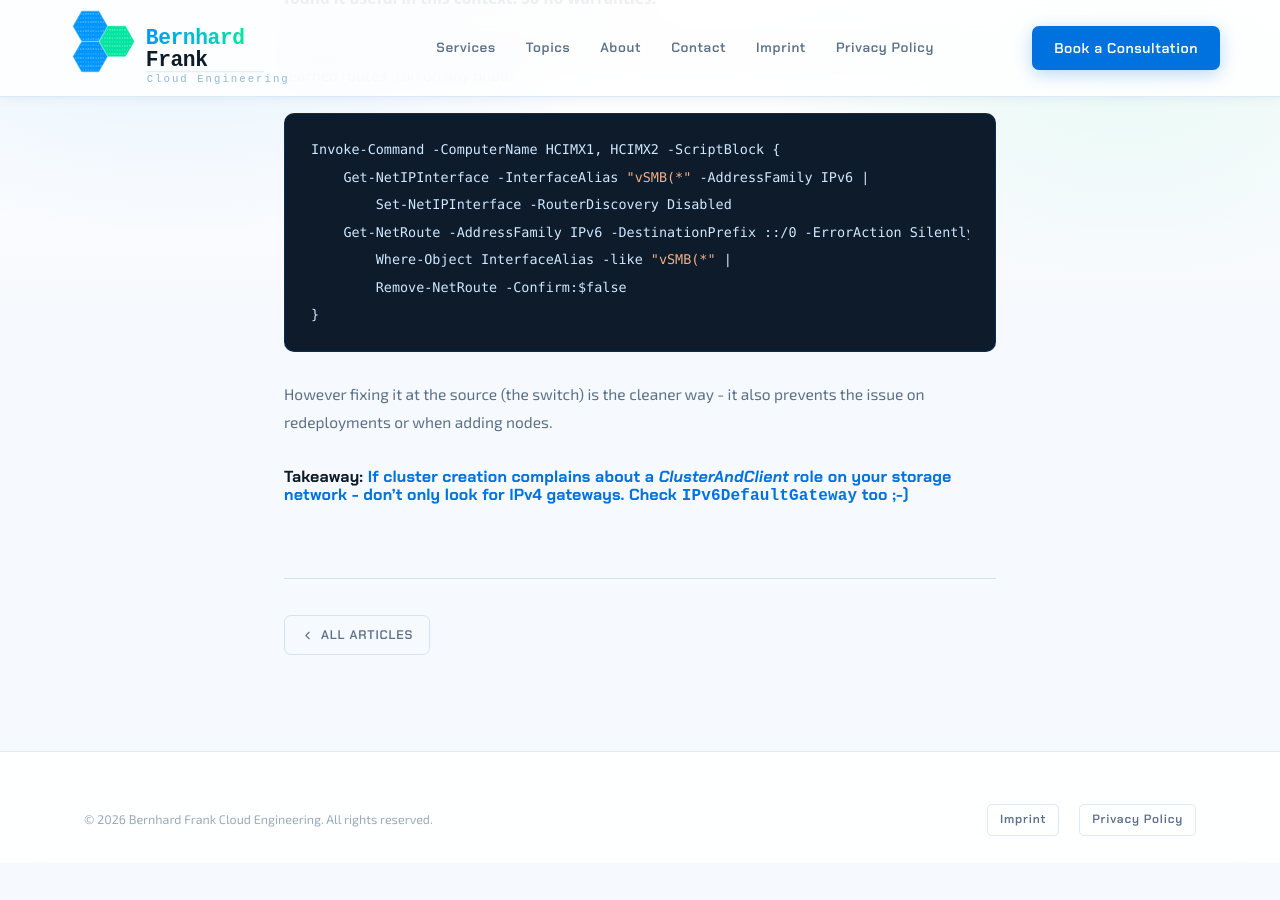
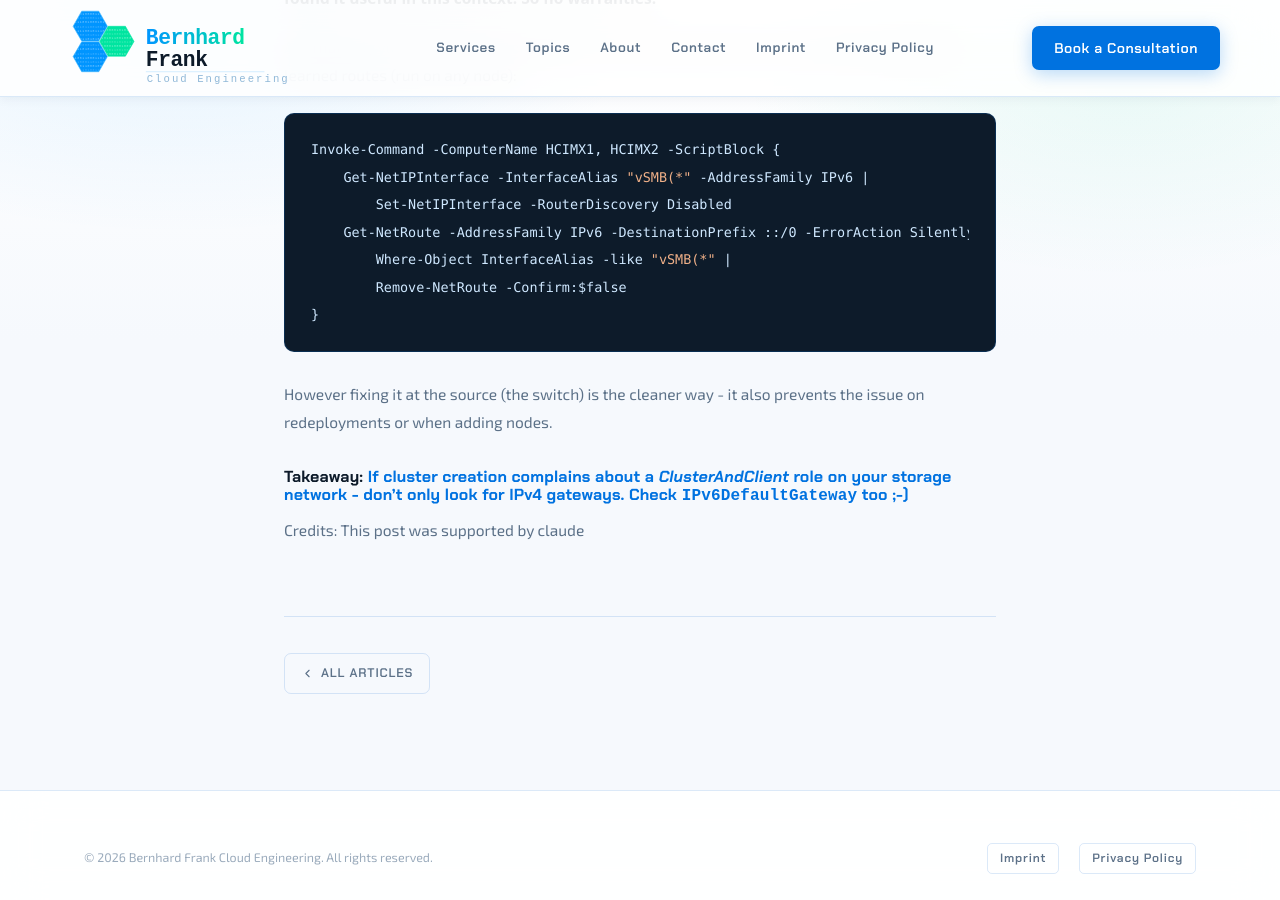
Before and after one commit to bernhardfrank/bernhardfrank.github.io, a Jekyll site: the page built from _posts/2026-10-08-IPv6DefaultGW.md, in a window 1280 px wide and 900 px high, scrolled down 6234 px. Built offline with Jekyll 4.4.1, drawn with Linux system fonts in a browser that asks for light colours; some web fonts are replaced; before the commit the page ends 7096 px from its top, so only the background shows below that.

Commit message:
mention AI

```diff
--- a/_posts/2026-10-08-IPv6DefaultGW.md
+++ b/_posts/2026-10-08-IPv6DefaultGW.md
@@ -119,3 +119,5 @@ Invoke-Command -ComputerName HCIMX1, HCIMX2 -ScriptBlock {
 However fixing it at the source (the switch) is the cleaner way - it also prevents the issue on redeployments or when adding nodes.
 
 ### **Takeaway:** If cluster creation complains about a *ClusterAndClient* role on your storage network - don't only look for IPv4 gateways. Check `IPv6DefaultGateway` too ;-)
+
+>Credits: This post was supported by claude
```
